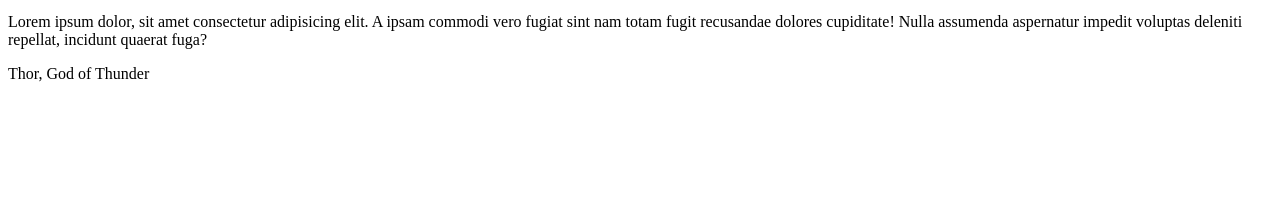
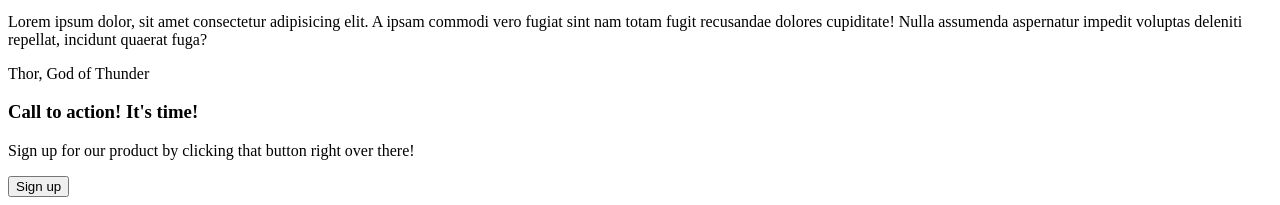
Before and after one commit to joaquinmoralest/odin-landing-page, a plain HTML site: page index.html in a window 1280 px wide. Shown: the part 2048-2253 px from the top of the page. Before the commit the page ends 2147 px from the top, so only its background shows below. Drawn offline with Linux system fonts and the light colour scheme.

Commit message:
Add HTML for call to action section

```diff
--- a/index.html
+++ b/index.html
@@ -67,5 +67,16 @@
       </article>
     </div>
   </section>
+  <section>
+    <div class="container">
+      <div class="call-to-action">
+        <div class="text">
+          <h3>Call to action! It's time!</h3>
+          <p>Sign up for our product by clicking that button right over there!</p>
+        </div>
+        <button>Sign up</button>
+      </div>
+    </div>
+  </section>
 </body>
 </html>
```
